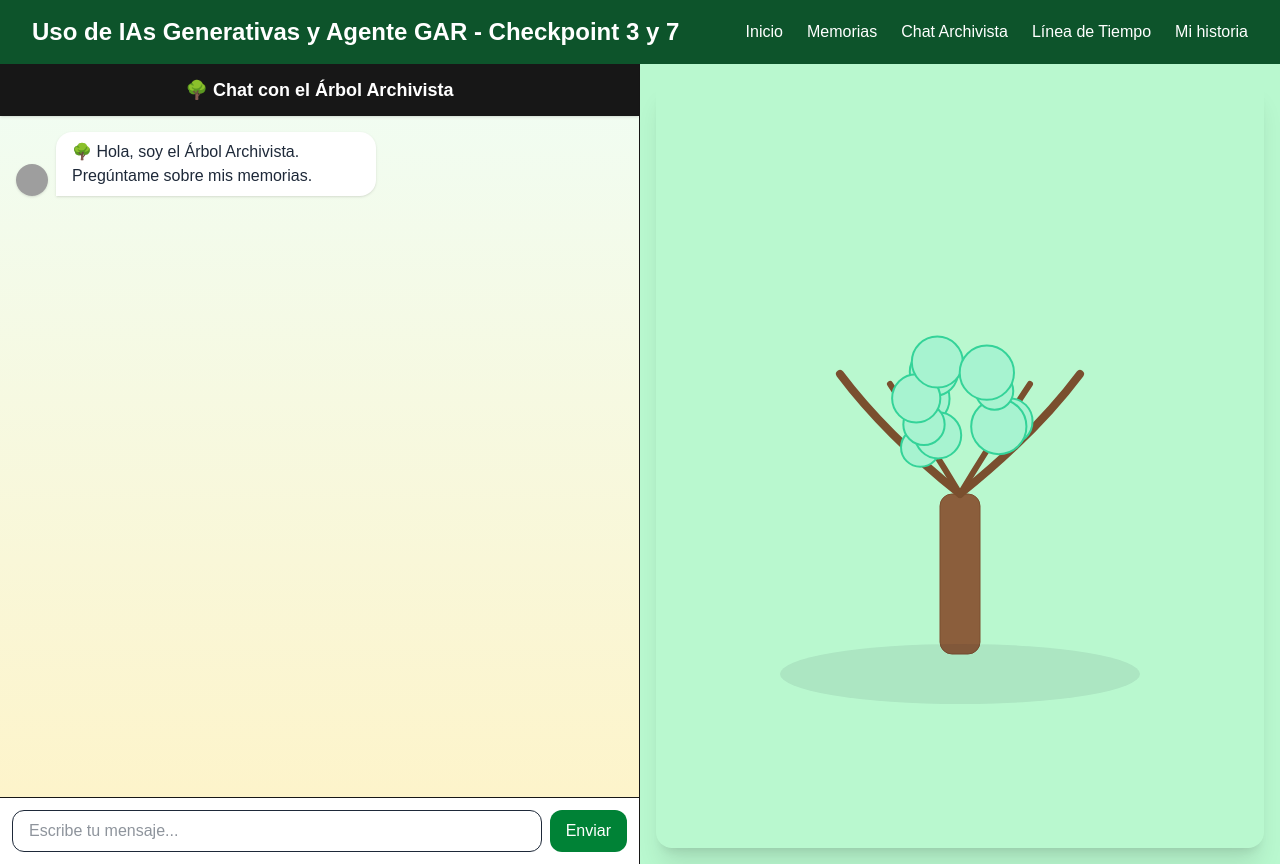
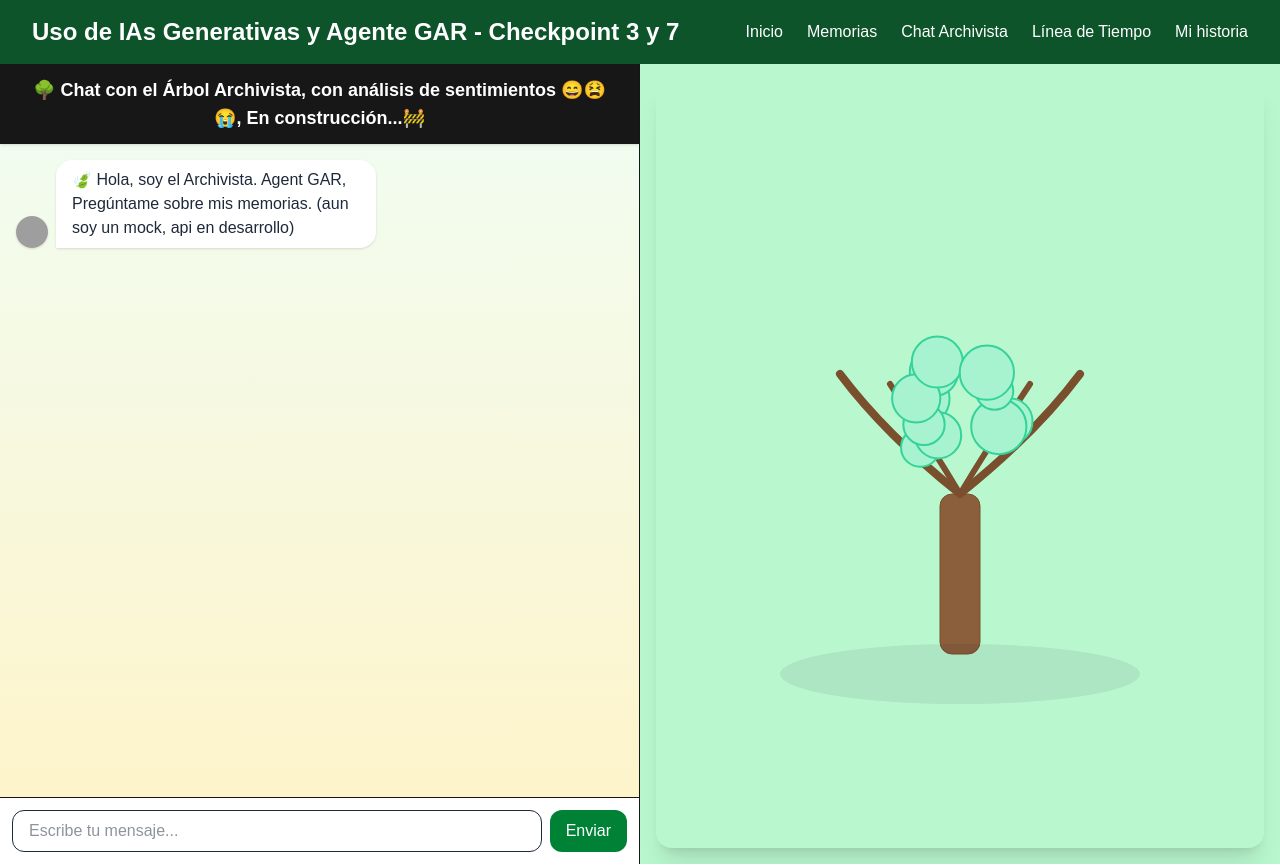
Before and after one commit to IngDavidMurcia/polygonus_multimodal_agente, a Next.js app in the folder frontend/: page /chat in a window 1280 px wide. Shown: the top 866 px of the page. Built offline with nearby package versions, Linux system fonts and the light colour scheme; grey boxes are pictures that could not be loaded.

Commit message:
modificaciones de msj para despliegue del front a producción

```diff
--- a/frontend/src/app/chat/page.tsx
+++ b/frontend/src/app/chat/page.tsx
@@ -21,7 +21,7 @@ function detectEmotionFromText(text: string): "Esperanza" | "Alegría" | "Triste
 
 export default function ChatPage() {
   const [messages, setMessages] = useState<Message[]>([
-    { sender: "bot", text: "🌳 Hola, soy el Árbol Archivista. Pregúntame sobre mis memorias." },
+    { sender: "bot", text: "🍃 Hola, soy el Archivista. Agent GAR,  Pregúntame sobre mis memorias. (aun soy un mock, api en desarrollo)" },
   ])
   const [input, setInput] = useState("")
   const [isThinking, setIsThinking] = useState(false)
@@ -69,7 +69,7 @@ export default function ChatPage() {
       <div className="flex flex-col w-1/2 h-full bg-gradient-to-b from-green-50 to-amber-100 border-r">
         {/* Header */}
         <header className="bg-neutral-900 text-white py-3 px-6 text-center font-bold text-lg shadow">
-          🌳 Chat con el Árbol Archivista
+          🌳 Chat con el Árbol Archivista, con análisis de sentimientos 😄😫😭, En construcción...🚧
         </header>
 
         {/* Chat body */}
```
